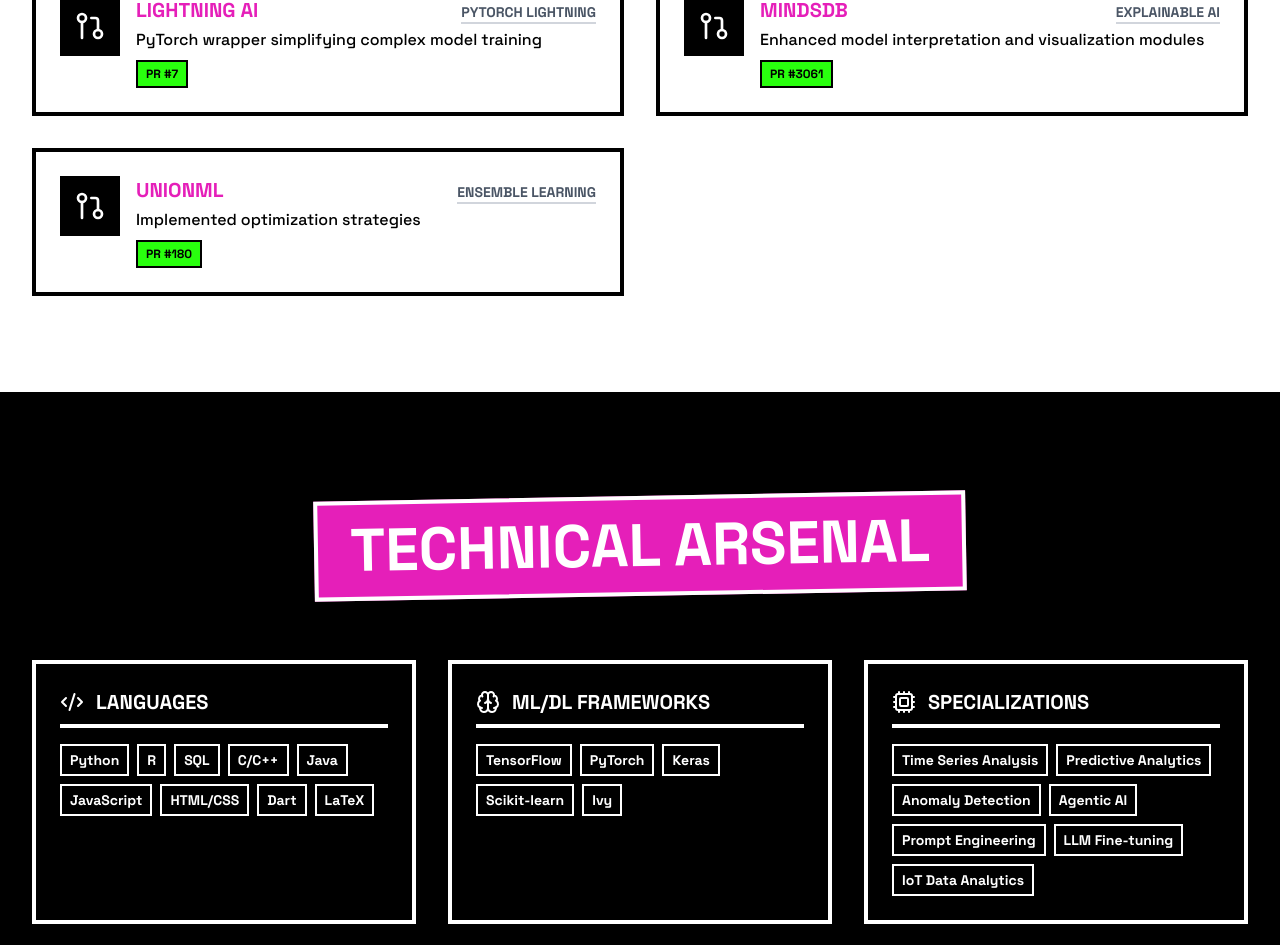
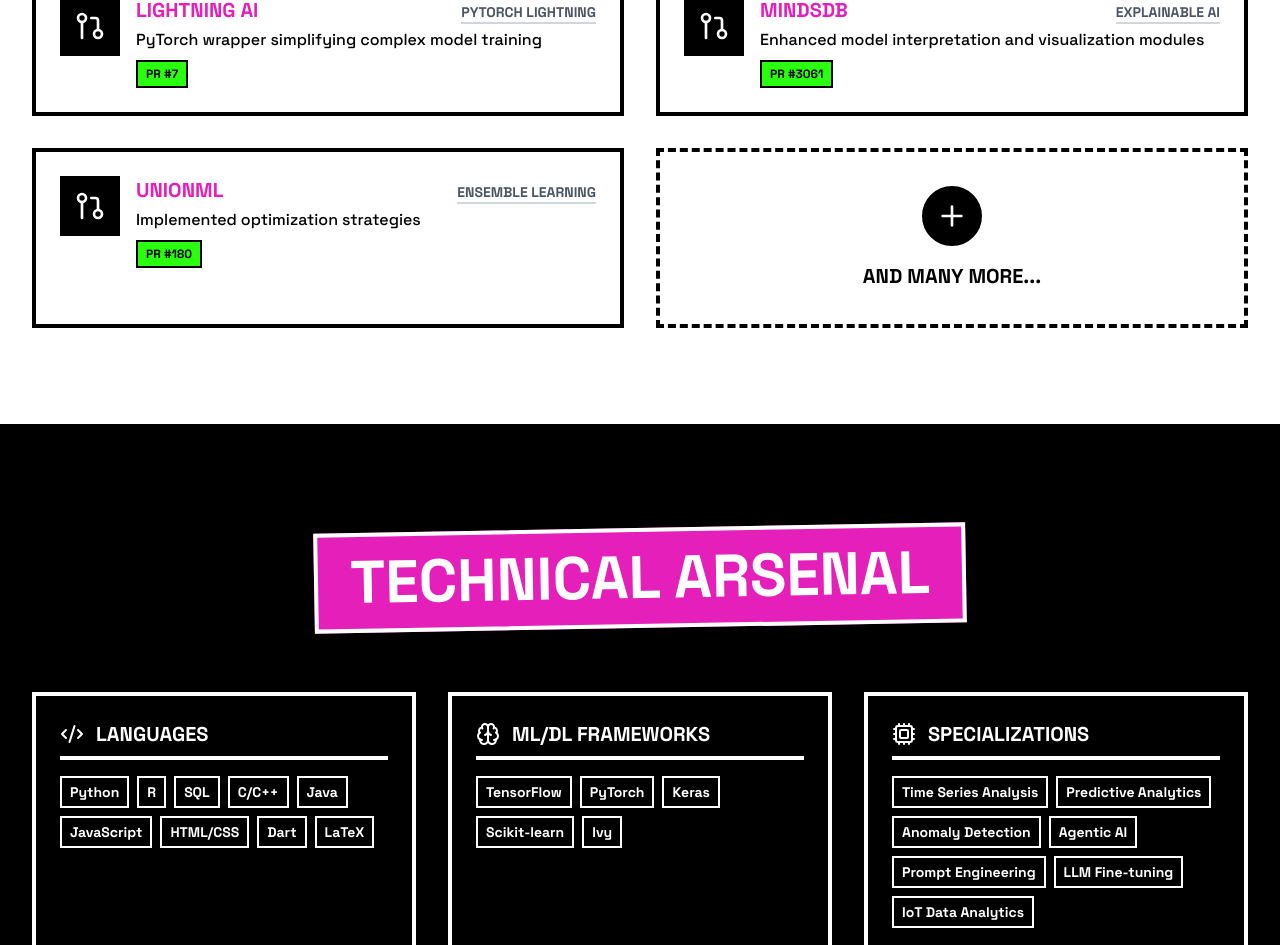
Before and after one commit to bilal-aamer/bilal-aamer.github.io, a React (Vite) app: page / in a window 1280 px wide. Shown: the part 6066-7011 px from the top of the page. Built offline with nearby package versions, Linux system fonts and the light colour scheme; no server answers; what @convex-dev/auth would draw is missing.

Commit message:
Feat: Add "And Many More..." to Open Source Impact section

```diff
--- a/src/pages/Landing.tsx
+++ b/src/pages/Landing.tsx
@@ -1,7 +1,7 @@
 import { Button } from "@/components/ui/button";
 import { Card, CardContent, CardHeader, CardTitle } from "@/components/ui/card";
 import { motion } from "framer-motion";
-import { ArrowRight, Brain, Code2, Database, Globe, Mail, Terminal, Users, Briefcase, GraduationCap, Cpu, Cloud, Layers, FileText, MessageSquare, ShieldCheck, Search, GitPullRequest } from "lucide-react";
+import { ArrowRight, Brain, Code2, Database, Globe, Mail, Terminal, Users, Briefcase, GraduationCap, Cpu, Cloud, Layers, FileText, MessageSquare, ShieldCheck, Search, GitPullRequest, Plus } from "lucide-react";
 
 export default function Landing() {
   const containerVariants = {
@@ -378,6 +378,13 @@ export default function Landing() {
                 </div>
               </div>
             ))}
+
+            <div className="border-4 border-black border-dashed p-6 flex flex-col items-center justify-center gap-4 hover:bg-gray-50 transition-colors min-h-[180px]">
+              <div className="bg-black text-white p-3 border-2 border-black rounded-full">
+                <Plus className="h-8 w-8" />
+              </div>
+              <h3 className="text-xl font-black uppercase text-center">And Many More...</h3>
+            </div>
           </div>
         </section>
 
```
